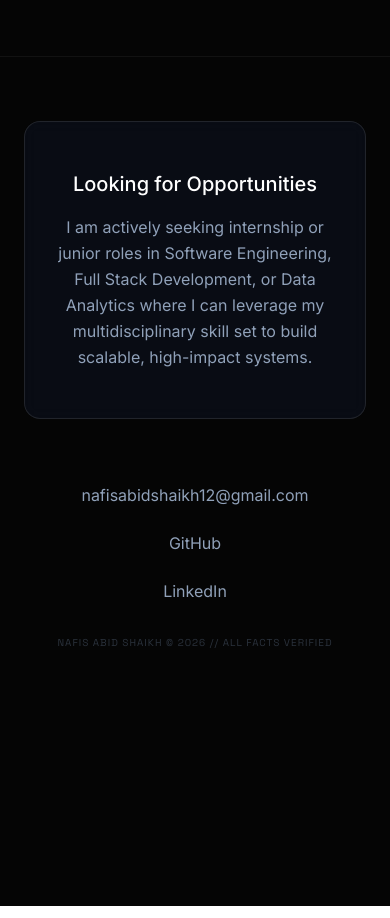
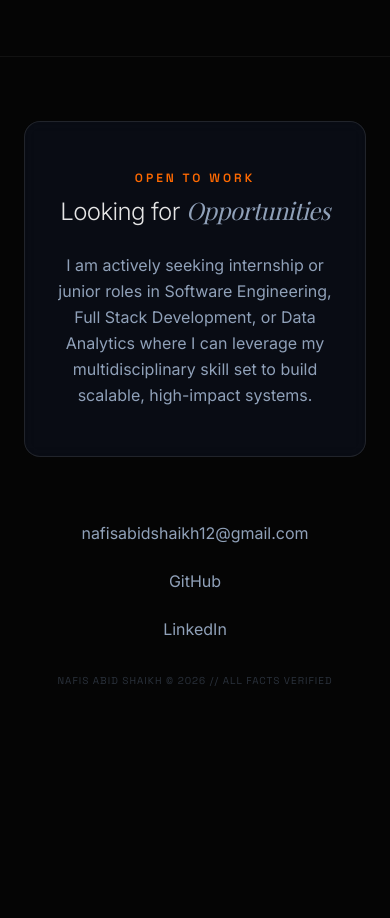
Before and after one commit to nafisashaikh/nafis-portfolio, a React (Vite) app: page / in a window 390 px wide. Shown: the part 9320-10238 px from the top of the page. Built offline with nearby package versions, Linux system fonts and the light colour scheme; a web font is replaced by a local one.

Commit message:
Apply dual-font theme to Opportunities section

```diff
--- a/src/App.tsx
+++ b/src/App.tsx
@@ -66,8 +66,13 @@ export default function App() {
         {/* Additional Info Completeness Footer section */}
         <footer className="mt-20 border-t border-white/5 pt-16 pb-32 md:pb-24 max-w-6xl mx-auto px-6 text-center">
           {/* Looking For Segment */}
-          <div className="max-w-4xl mx-auto px-6 py-12 mb-16 border border-white/10 rounded-2xl bg-slate-900/40 backdrop-blur-sm text-center">
-            <h3 className="text-xl font-medium text-white mb-4">Looking for Opportunities</h3>
+          <div className="max-w-4xl mx-auto px-6 py-12 mb-16 border border-white/10 rounded-2xl bg-slate-900/40 backdrop-blur-sm text-center flex flex-col items-center">
+            <div className="flex flex-col gap-2 mb-6 items-center">
+              <span className="font-mono text-xs tracking-[0.25em] text-orange-500 uppercase font-semibold">Open To Work</span>
+              <h2 className="text-2xl sm:text-3xl font-sans font-light tracking-tight">
+                Looking for <span className="text-slate-400 italic font-serif">Opportunities</span>
+              </h2>
+            </div>
             <p className="text-slate-400 leading-relaxed max-w-2xl mx-auto">
               {activePersona.basics.lookingFor || "I am currently looking for internship opportunities in Data Analytics, MIS, or Business Analytics where I can apply my skills and gain real world experience."}
             </p>
```
